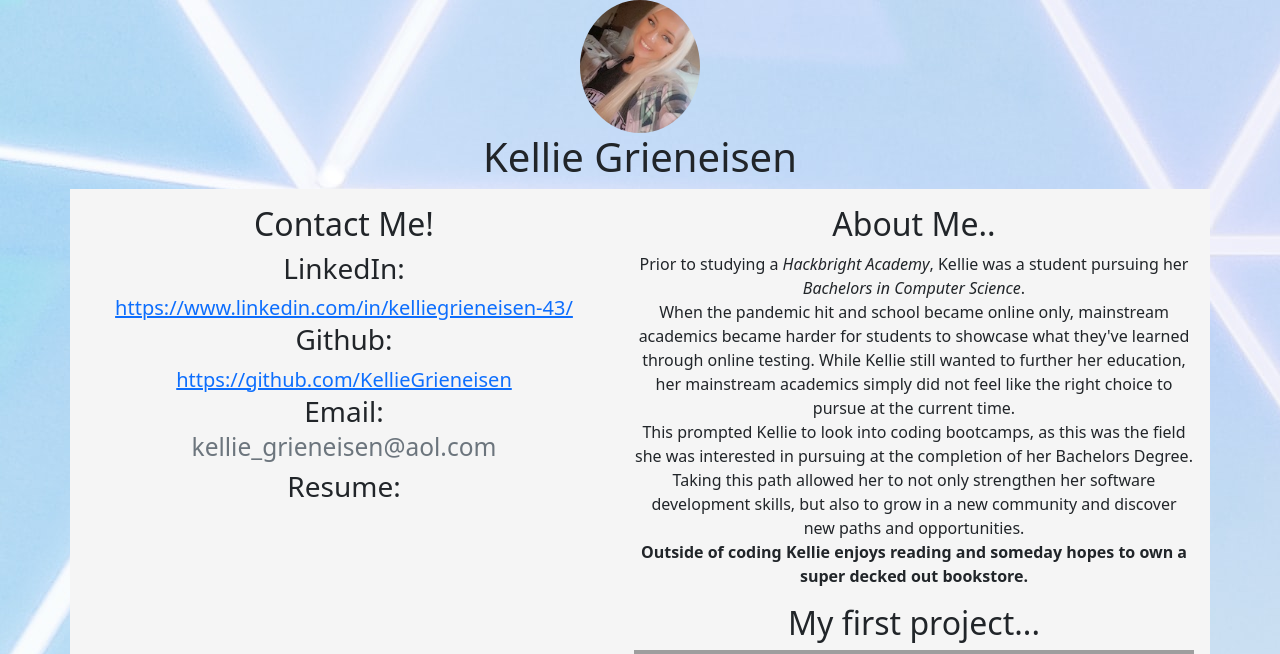
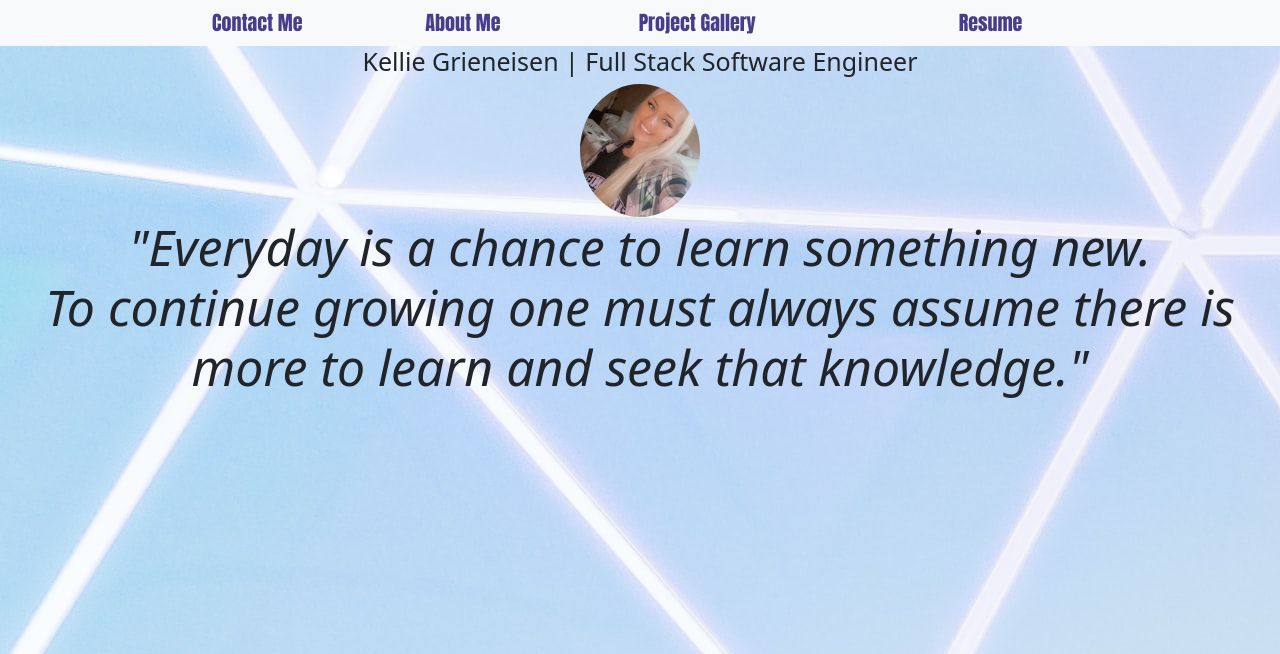
Before and after one commit to KellieGrieneisen/KGWeb, a Flask app: page / in a window 1280 px wide. Shown: the top 654 px of the page. Run offline with Flask 2, Linux system fonts and the light colour scheme; grey boxes are pictures that could not be loaded.

Commit message:
added nav bar, editing information flow.

```diff
--- a/static/css/web_style.css
+++ b/static/css/web_style.css
@@ -1,6 +1,7 @@
 h1 {
     content: center;
     text-align: center;
+    font-size: 25px;
 }
 
 body {
@@ -23,3 +24,24 @@ a{
     text-align: center;
     border: cornflowerblue;
 }
+
+
+#intro {
+
+    align-content: center;
+    text-align: center;
+    font-size: 50px;
+}
+
+nav {
+    align-tracks: center;
+    text-align: center;
+}
+
+#navigation {
+    color:darkslateblue;
+    font-family: Impact, Haettenschweiler, 'Arial Narrow Bold', sans-serif;
+    text-align: center;
+    margin-right: 100px;
+    margin-left: 200px;
+}
--- a/templates/base.html
+++ b/templates/base.html
@@ -21,7 +21,39 @@
 </head>
 
 <body>
+  <nav class="navbar navbar-light bg-light" id="navbar">
+    <div class="container-fluid">
+      <div class="row">
 
+        <div class="col-lg-2 col-md-4 col-sm-8">
+          <a class="navbar-brand" href="/" id="navigation">
+            Contact Me
+          </a>
+        </div>
+
+        <div class="col-lg-2 col-md-4 col-sm-8">
+          <a class="navbar-brand" href="/find-book" id="navigation">
+          About Me
+          </a>
+        </div>
+
+        <div class="col-lg-3 col-md-6 col-sm-9">
+          <a class="navbar-brand" href="/tbr" id="navigation">
+          Project Gallery
+          </a>
+        </div>
+
+        <div class="col-lg-3 col-md-6 col-sm-9">
+          <a class="navbar-brand" href="/genres" id="navigation">
+          Resume
+          </a>
+        </div>
+
+
+
+      </div>
+    </div>
+  </nav>
 
   <!-- Include the page's content with this block. -->
   {% block body %}
--- a/templates/home.html
+++ b/templates/home.html
@@ -1,9 +1,14 @@
 {% extends 'base.html' %}
 
 {% block body %}
+<h1>Kellie Grieneisen | Full Stack Software Engineer</h1>
 <img class="mx-auto d-block" style="width: 90pt; height:100pt" src="/static/img/IMG_5334.jpg">
-<h1>Kellie Grieneisen</h1>
+<h3 id="intro"><i>"Everyday is a chance to learn something new. <br>
+    To continue growing one must always assume there is <br>
+    more to learn and seek that knowledge."</i></h3>
 
+
+{% endblock %}
 <div class="container" id="contact">
     <div class="row">
         <div class="col p-3">
@@ -44,4 +49,3 @@
         </div>
     </div>
 </div>
-{% endblock %}
```
